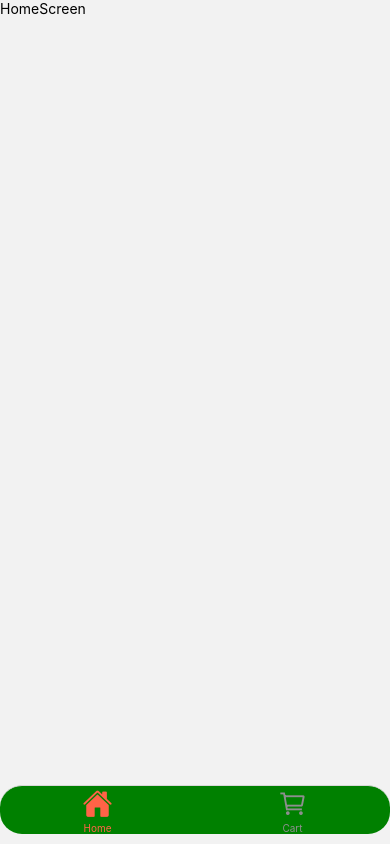
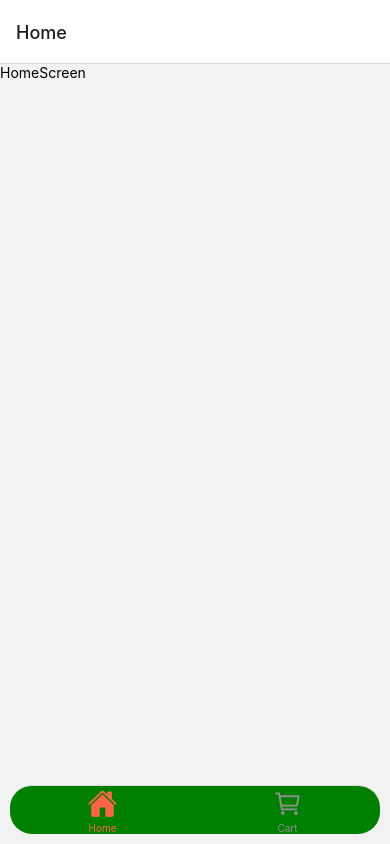
Before and after one commit to SammyMureithi/RN-DrinksApp, a React Native app: screen / in a window 390 px wide. Built offline with nearby package versions, Linux system fonts and the light colour scheme.

Commit message:
HomeStack setUp successfully

```diff
--- a/App.js
+++ b/App.js
@@ -5,8 +5,22 @@ import CartScreen from './Screens/CartScreen';
 import HomeScreen from './Screens/HomeScreen';
 import { Ionicons } from '@expo/vector-icons';
 import { NavigationContainer } from '@react-navigation/native';
+import { createNativeStackNavigator } from '@react-navigation/native-stack';
+import DetailedDrinkScreen from './Screens/DetailedDrinkScreen';
+
+
+
 const BottomTab = createBottomTabNavigator();
+const HomeStack = createNativeStackNavigator();
 export default function App() {
+  function HomeStackScreen() {
+    return (
+      <HomeStack.Navigator>
+        <HomeStack.Screen name="Home" component={HomeScreen}  options={{ headerShown:false}} />
+        <HomeStack.Screen name="Detailed" component={DetailedDrinkScreen}/>
+      </HomeStack.Navigator>
+    )
+  }
   return (
     <NavigationContainer>
       <BottomTab.Navigator screenOptions={( { route } ) => ( {
@@ -21,9 +35,12 @@ export default function App() {
           return <Ionicons name={iconName} color={color} size={30}/>
         },
         tabBarActiveTintColor: "tomato",
-        tabBarStyle:{backgroundColor:"green",borderRadius:22,marginBottom:10,position:"absolute"}
+        tabBarStyle: {
+          backgroundColor: "green", borderRadius: 22,
+          marginBottom: 10, position: "absolute", marginLeft: 10, marginRight: 10
+        }
       })}>
-        <BottomTab.Screen name='Home' component={HomeScreen} options={{ headerShown:false}} />
+        <BottomTab.Screen name='Home' component={HomeStackScreen} />
         <BottomTab.Screen name='Cart' component={CartScreen} options={{ headerShown:false}} />
       </BottomTab.Navigator>
     </NavigationContainer>
```
